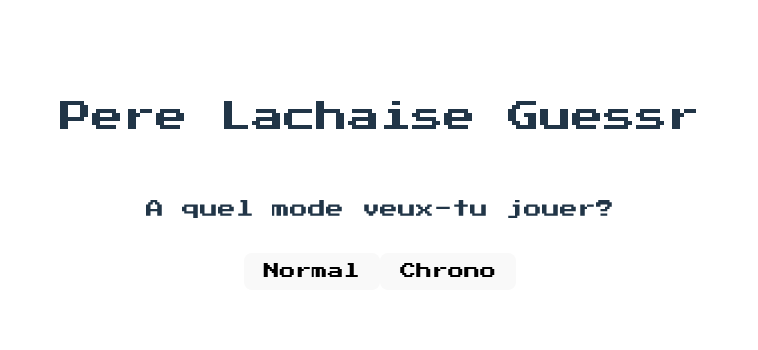
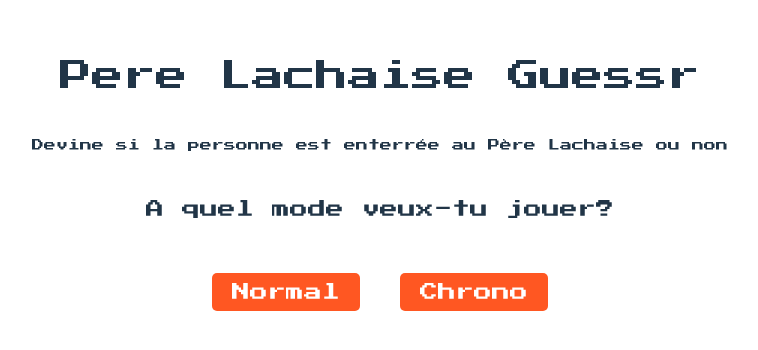
Before and after one commit to EaudeJavel/pere-lachaise-guessr, a React (Vite) app: page / in a window 1280 px wide. Shown: the part 220-570 px from the top of the page, without its empty margins (260-1018 px from the left). Built offline with nearby package versions, Linux system fonts and the light colour scheme.

Commit message:
fix: game explaination

```diff
--- a/src/App.jsx
+++ b/src/App.jsx
@@ -41,7 +41,6 @@
   return (
     <>
       <AppContainer onKeyDown={handleKeyDown} tabIndex={0}>
-
         {gameMode ? (
           <Game mode={gameMode} />
         ) : (
--- a/src/components/GameModeSelection.jsx
+++ b/src/components/GameModeSelection.jsx
@@ -1,4 +1,5 @@
 import styled from "styled-components";
+import AnswerButton from "./AnswerButton/AnswerButton";
 
 const Container = styled.div`
   display: flex;
@@ -22,6 +23,11 @@
   text-align: center;
 `;
 
+const Pa = styled.p`
+  font-size: 12px;
+  text-align: center;
+`;
+
 const Flex = styled.div`
   display:flex;
 `;
@@ -39,10 +45,11 @@
   return (
     <Container>
       <Heading>Pere Lachaise Guessr</Heading>
+      <Pa>Devine si la personne est enterrée au Père Lachaise ou non</Pa>
       <Heading2>A quel mode veux-tu jouer?</Heading2>
       <Flex>
-        <button onClick={handleNormalModeClick}>Normal</button>
-        <button onClick={handleChronoModeClick}>Chrono</button>
+        <AnswerButton onClick={handleNormalModeClick}>Normal</AnswerButton>
+        <AnswerButton onClick={handleChronoModeClick}>Chrono</AnswerButton>
       </Flex>
     </Container>
   );
```
